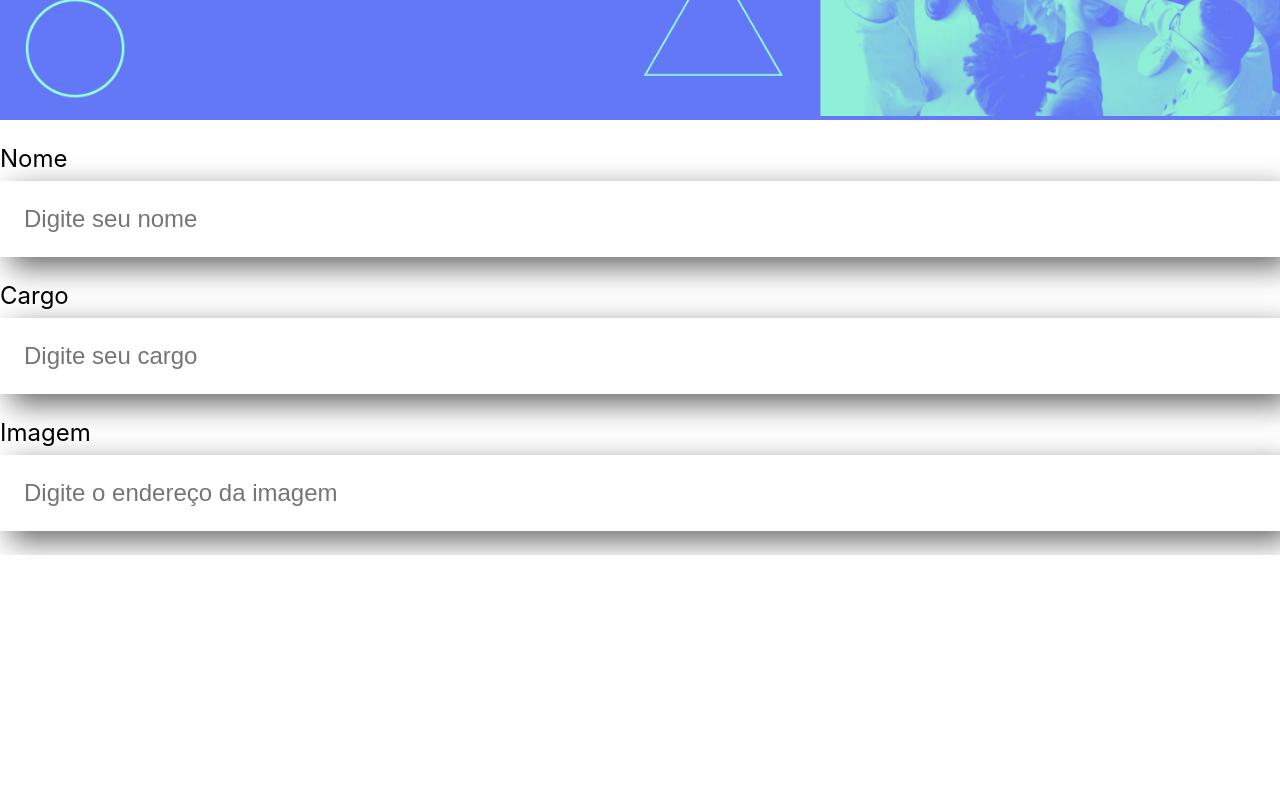
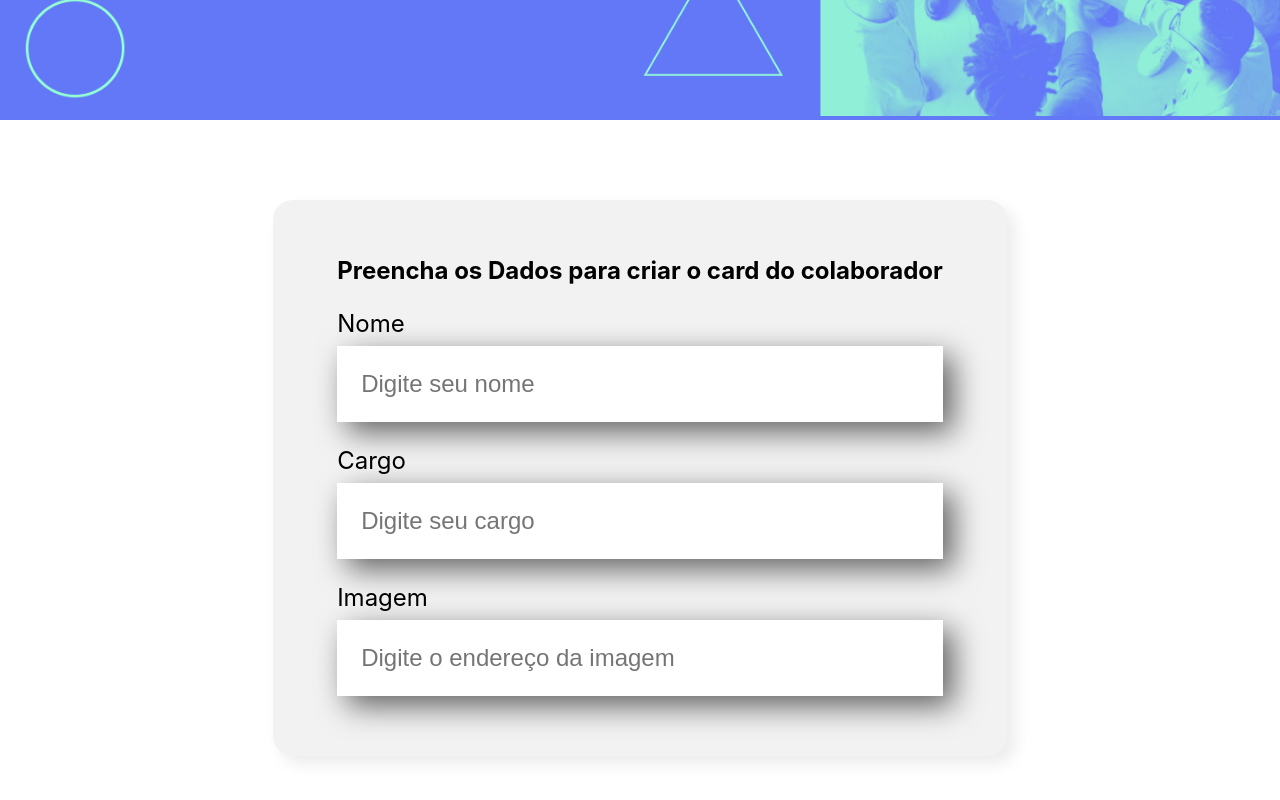
Before and after one commit to joao-saraiva/organo, a React (Create React App) app: page / in a window 1280 px wide. Shown: the part 378-1178 px from the top of the page. Before the commit the page ends 933 px from the top, so only its background shows below. Built offline with nearby package versions, Linux system fonts and the light colour scheme.

Commit message:
creating form card

```diff
--- a/src/App.js
+++ b/src/App.js
@@ -1,13 +1,10 @@
 import Banner from "./components/Banner";
-import TextField from "./components/TextField";
-
+import Form from "./components/Form";
 function App() {
   return (
     <div className="App">
       <Banner />
-      <TextField label="Nome" placeholder="Digite seu nome" />
-      <TextField label="Cargo" placeholder="Digite seu cargo" />
-      <TextField label="Imagem" placeholder="Digite o endereço da imagem" />
+      <Form />
     </div>
   );
 }
--- /dev/null
+++ b/src/components/Form/Form.css
@@ -0,0 +1,13 @@
+.form {
+  display: flex;
+  justify-content: center;
+  margin: 80px 0;
+}
+
+.form form {
+  max-width: 80%;
+  background-color: #f2f2f2;
+  border-radius: 20px;
+  padding: 36px 64px;
+  box-shadow: 8px 8px 16px rgba(0, 0, 0, 0.08);
+}
--- /dev/null
+++ b/src/components/Form/index.js
@@ -0,0 +1,17 @@
+import "./Form.css";
+import TextField from "../TextField";
+
+const Form = () => {
+  return (
+    <section className="form">
+      <form>
+        <h2>Preencha os Dados para criar o card do colaborador</h2>
+        <TextField label="Nome" placeholder="Digite seu nome" />
+        <TextField label="Cargo" placeholder="Digite seu cargo" />
+        <TextField label="Imagem" placeholder="Digite o endereço da imagem" />
+      </form>
+    </section>
+  );
+};
+
+export default Form;
```
